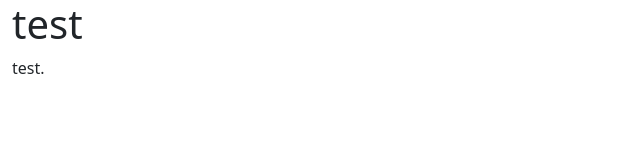
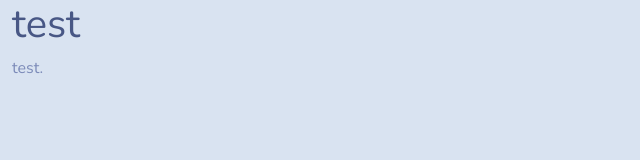
Before and after one commit to kgllgk/kgllgk.github.io, a plain HTML site: page index.html in a window 1280 px wide. Shown: the whole page, without its empty margins (0-640 px from the left). Drawn offline with nearby package versions, Linux system fonts and the light colour scheme.

Commit message:
change bootstrap to bootswatch
https://www.jsdelivr.com/package/npm/bootswatch?path=dist%2Fmorph

```diff
--- a/index.html
+++ b/index.html
@@ -4,7 +4,7 @@
   <title>Bootstrap Example</title>
   <meta charset="utf-8">
   <meta name="viewport" content="width=device-width, initial-scale=1">
-<link href="https://cdn.jsdelivr.net/npm/bootstrap@5.1.3/dist/css/bootstrap.min.css" rel="stylesheet" integrity="sha384-1BmE4kWBq78iYhFldvKuhfTAU6auU8tT94WrHftjDbrCEXSU1oBoqyl2QvZ6jIW3" crossorigin="anonymous">
+<link rel="stylesheet" href="https://cdn.jsdelivr.net/npm/bootswatch@5.1.3/dist/morph/bootstrap.min.css" integrity="sha256-1Wlk5rRLkqkcplEElHjnc+x3zrJ4qZRjzDxzAtI8H48=" crossorigin="anonymous">
 <script src="https://cdn.jsdelivr.net/npm/bootstrap@5.1.3/dist/js/bootstrap.bundle.min.js" integrity="sha384-ka7Sk0Gln4gmtz2MlQnikT1wXgYsOg+OMhuP+IlRH9sENBO0LRn5q+8nbTov4+1p" crossorigin="anonymous"></script>
 </head>
 <body>
```
